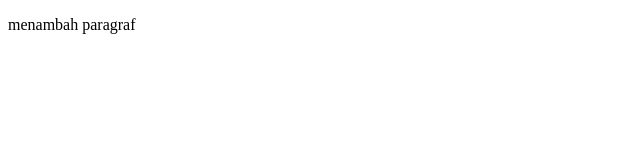
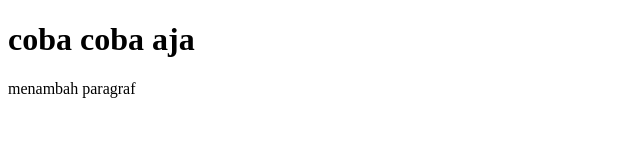
Before and after one commit to roy301994/gitRemote2, a plain HTML site: page index.html in a window 1280 px wide. Shown: the whole page, without its empty margins (0-640 px from the left). Drawn offline with Linux system fonts and the light colour scheme.

Commit message:
nambah file

```diff
--- a/index.html
+++ b/index.html
@@ -7,6 +7,7 @@
     <title>Git Remote simpan di github</title>
 </head>
 <body>
+    <h1>coba coba aja</h1>
     <p>menambah paragraf</p>
 </body>
 </html>
```
